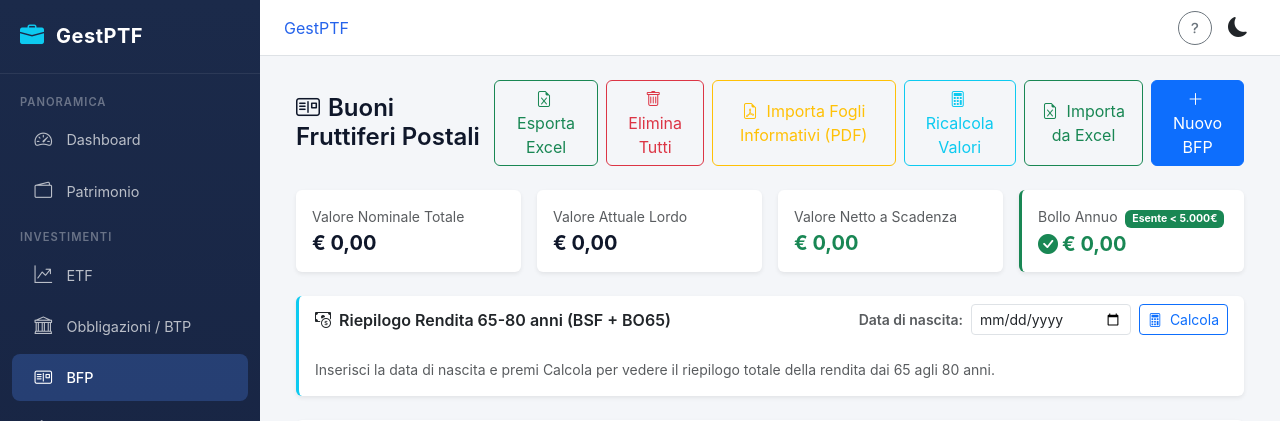
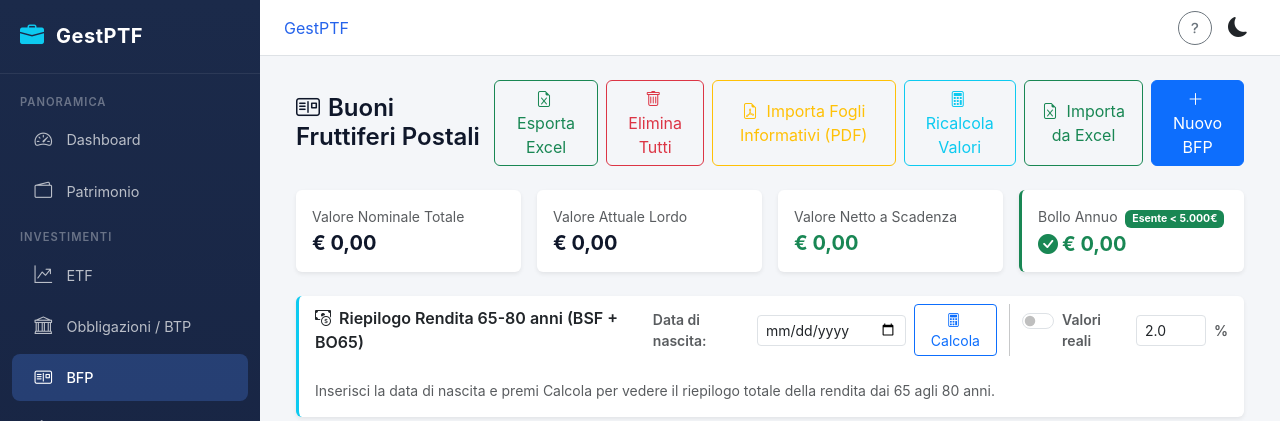
Before and after one commit to nemorfol/gestptf, a Flask app: page /bfp/ in a window 1280 px wide. Shown: the top 421 px of the page. Run offline with Flask 3, Linux system fonts and the light colour scheme; data that the repository does not hold is empty; some libraries are stand-ins or nearby versions.

Commit message:
Add inflation-adjusted values toggle to BFP rendita section
Checkbox 'Valori reali' with configurable inflation rate (default 2%)
deflates all rendita values to today's purchasing power. Uses precise
per-BFP deflators based on years to age 65 and mid-point of rendita
period. Shows deflator info and 'reale' badge on affected values.

Co-Authored-By: Claude Opus 4.6 (1M context) <noreply@anthropic.com>

```diff
--- a/templates/bfp.html
+++ b/templates/bfp.html
@@ -93,6 +93,14 @@
                 <button class="btn btn-sm btn-outline-primary" id="btnCalcolaRenditaTotale">
                     <i class="bi bi-calculator me-1"></i> Calcola
                 </button>
+                <div class="vr mx-1"></div>
+                <div class="form-check form-switch mb-0">
+                    <input class="form-check-input" type="checkbox" id="chkInflazione">
+                    <label class="form-check-label small text-muted" for="chkInflazione">Valori reali</label>
+                </div>
+                <input type="number" step="0.1" min="0" max="10" class="form-control form-control-sm" id="txtInflazione"
+                       value="2.0" style="width:70px" title="Inflazione media annua %">
+                <span class="small text-muted">%</span>
             </div>
         </div>
         <div class="card-body" id="renditaTotaleBody">
@@ -493,36 +501,52 @@
             var d = res.data;
             var fc = function(v) { return new Intl.NumberFormat('it-IT', {style:'currency', currency:'EUR'}).format(v || 0); };
 
+            // Inflation deflator
+            var useInflation = document.getElementById('chkInflazione').checked;
+            var inflRate = parseFloat(document.getElementById('txtInflazione').value) / 100 || 0;
+            // Years from today to age 65
+            var nascitaDate = new Date(dn);
+            var oggi = new Date();
+            var anni65 = 65 - ((oggi - nascitaDate) / (365.25 * 86400000));
+            if (anni65 < 0) anni65 = 0;
+            // Deflator at age 65
+            var defl65 = useInflation ? Math.pow(1 + inflRate, anni65) : 1;
+            // Average deflator for 15-year rendita (mid-point = 65 + 7.5 years from today)
+            var deflMid = useInflation ? Math.pow(1 + inflRate, anni65 + 7.5) : 1;
+            // Deflate function
+            var df = function(v, deflator) { return useInflation ? v / deflator : v; };
+            var inflLabel = useInflation ? ' <span class="badge bg-info-subtle text-info">reale</span>' : '';
+
             var html = '<div class="row g-3 mb-3 row-cols-2 row-cols-lg-5">';
             html += '<div class="col"><div class="card border-0 bg-body-secondary"><div class="card-body py-2 text-center">';
-            html += '<p class="text-muted mb-0 small">Valore al 65&deg; anno</p>';
-            html += '<h5 class="mb-0 fw-bold text-primary">' + fc(d.totale_valore_65) + '</h5>';
+            html += '<p class="text-muted mb-0 small">Valore al 65&deg; anno' + inflLabel + '</p>';
+            html += '<h5 class="mb-0 fw-bold text-primary">' + fc(df(d.totale_valore_65, defl65)) + '</h5>';
             html += '<small class="text-muted">Nominale: ' + fc(d.totale_nominale) + '</small>';
             html += '</div></div></div>';
 
             html += '<div class="col"><div class="card border-0 bg-body-secondary"><div class="card-body py-2 text-center">';
-            html += '<p class="text-muted mb-0 small">Rata Mensile Netta</p>';
-            html += '<h4 class="mb-0 fw-bold text-success">' + fc(d.totale_mensile_netta) + '</h4>';
-            html += '<small class="text-muted">Post bollo: ' + fc(d.totale_mensile_netta_post_bollo) + '</small>';
+            html += '<p class="text-muted mb-0 small">Rata Mensile Netta' + inflLabel + '</p>';
+            html += '<h4 class="mb-0 fw-bold text-success">' + fc(df(d.totale_mensile_netta, deflMid)) + '</h4>';
+            html += '<small class="text-muted">Post bollo: ' + fc(df(d.totale_mensile_netta_post_bollo, deflMid)) + '</small>';
             html += '</div></div></div>';
 
             html += '<div class="col"><div class="card border-0 bg-body-secondary"><div class="card-body py-2 text-center">';
-            html += '<p class="text-muted mb-0 small">Rata Annua Netta</p>';
-            html += '<h5 class="mb-0 fw-bold text-primary">' + fc(d.totale_annua_netta) + '</h5>';
-            html += '<small class="text-muted">Post bollo: ' + fc(d.totale_annua_netta_post_bollo) + '</small>';
+            html += '<p class="text-muted mb-0 small">Rata Annua Netta' + inflLabel + '</p>';
+            html += '<h5 class="mb-0 fw-bold text-primary">' + fc(df(d.totale_annua_netta, deflMid)) + '</h5>';
+            html += '<small class="text-muted">Post bollo: ' + fc(df(d.totale_annua_netta_post_bollo, deflMid)) + '</small>';
             html += '</div></div></div>';
 
             html += '<div class="col"><div class="card border-0 bg-body-secondary"><div class="card-body py-2 text-center">';
-            html += '<p class="text-muted mb-0 small">Totale Rendita (15 anni)</p>';
-            html += '<h5 class="mb-0 fw-bold">' + fc(d.totale_rendita_15_anni_netta) + '</h5>';
-            html += '<small class="text-muted">Post bollo: ' + fc(d.totale_rendita_15_anni_netta_post_bollo) + '</small>';
+            html += '<p class="text-muted mb-0 small">Totale Rendita (15 anni)' + inflLabel + '</p>';
+            html += '<h5 class="mb-0 fw-bold">' + fc(df(d.totale_rendita_15_anni_netta, deflMid)) + '</h5>';
+            html += '<small class="text-muted">Post bollo: ' + fc(df(d.totale_rendita_15_anni_netta_post_bollo, deflMid)) + '</small>';
             html += '</div></div></div>';
 
             html += '<div class="col"><div class="card border-0 bg-body-secondary"><div class="card-body py-2 text-center">';
-            html += '<p class="text-muted mb-0 small">Bollo Annuo Totale</p>';
+            html += '<p class="text-muted mb-0 small">Bollo Annuo Totale' + inflLabel + '</p>';
             if (d.totale_bollo_annuo > 0) {
-                html += '<h5 class="mb-0 fw-bold text-warning">' + fc(d.totale_bollo_annuo) + '</h5>';
-                html += '<small class="text-muted">In 15 anni: ' + fc(d.totale_bollo_15_anni) + '</small>';
+                html += '<h5 class="mb-0 fw-bold text-warning">' + fc(df(d.totale_bollo_annuo, defl65)) + '</h5>';
+                html += '<small class="text-muted">In 15 anni: ' + fc(df(d.totale_bollo_15_anni, deflMid)) + '</small>';
             } else {
                 html += '<h5 class="mb-0 fw-bold text-success"><i class="bi bi-check-circle-fill me-1"></i>Esente</h5>';
                 html += '<small class="text-muted">Totale BFP &lt; 5.000 &euro;</small>';
@@ -531,33 +555,63 @@
 
             html += '</div>';
 
+            if (useInflation) {
+                html += '<div class="alert alert-info py-1 px-2 small mb-3"><i class="bi bi-info-circle me-1"></i>';
+                html += 'Valori in EUR di oggi con inflazione media ' + (inflRate * 100).toFixed(1) + '% annuo. ';
+                html += 'Deflatore al 65&deg;: &divide;' + defl65.toFixed(2) + ' | medio rendita: &divide;' + deflMid.toFixed(2);
+                html += '</div>';
+            }
+
             // Detail table per buono
             if (d.dettaglio && d.dettaglio.length > 0) {
                 html += '<div class="table-responsive"><table class="table table-sm table-hover align-middle mb-0">';
                 html += '<thead><tr><th>Tipologia</th><th>Data Sottoscr.</th><th class="text-end">Nominale</th>';
-                html += '<th class="text-end">Et&agrave; Sottoscr.</th><th class="text-end">Val. al 65&deg;</th>';
+                html += '<th class="text-end">Et&agrave; Sottoscr.</th><th class="text-end">Val. al 65&deg;' + inflLabel + '</th>';
                 html += '<th class="text-end">Bollo Annuo</th>';
-                html += '<th class="text-end">Rata Mensile Netta</th><th class="text-end">Netta Post Bollo</th><th class="text-end">Rata Mensile Lorda</th></tr></thead><tbody>';
+                html += '<th class="text-end">Rata Mens. Netta' + inflLabel + '</th><th class="text-end">Netta Post Bollo' + inflLabel + '</th><th class="text-end">Rata Mens. Lorda</th></tr></thead><tbody>';
                 d.dettaglio.forEach(function(b) {
+                    // Per-BFP deflator: years from subscription to age 65
+                    var bEta = b.eta_sottoscrizione;
+                    var bAnni65 = 65 - bEta;
+                    if (bAnni65 < 0) bAnni65 = 0;
+                    // Years from today to when this BFP reaches 65
+                    var bDataSott = new Date(b.data_sottoscrizione);
+                    var anniDaOggi65 = ((bDataSott.getTime() + bAnni65 * 365.25 * 86400000) - oggi.getTime()) / (365.25 * 86400000);
+                    if (anniDaOggi65 < 0) anniDaOggi65 = 0;
+                    var bDefl65 = useInflation ? Math.pow(1 + inflRate, anniDaOggi65) : 1;
+                    var bDeflMid = useInflation ? Math.pow(1 + inflRate, anniDaOggi65 + 7.5) : 1;
+
                     var etaLabel = Math.floor(b.eta_sottoscrizione) + 'a';
                     if (b.eta_sottoscrizione % 1 >= 0.5) etaLabel += ' 6m';
                     html += '<tr><td><small>' + b.tipologia + '</small></td>';
                     html += '<td><small>' + b.data_sottoscrizione.substring(0,10) + '</small></td>';
                     html += '<td class="text-end"><small>' + fc(b.valore_nominale) + '</small></td>';
                     html += '<td class="text-end"><small>' + etaLabel + '</small></td>';
-                    html += '<td class="text-end"><small>' + fc(b.valore_al_65_netto) + '</small></td>';
+                    html += '<td class="text-end"><small>' + fc(df(b.valore_al_65_netto, bDefl65)) + '</small></td>';
                     html += '<td class="text-end text-warning"><small>' + (b.bollo_annuo > 0 ? fc(b.bollo_annuo) : '<i class="bi bi-check-circle-fill text-success"></i> Esente') + '</small></td>';
-                    html += '<td class="text-end text-success"><small>' + fc(b.rata_mensile_netta) + '</small></td>';
-                    html += '<td class="text-end text-success fw-bold"><small>' + fc(b.rata_mensile_netta_post_bollo) + '</small></td>';
+                    html += '<td class="text-end text-success"><small>' + fc(df(b.rata_mensile_netta, bDeflMid)) + '</small></td>';
+                    html += '<td class="text-end text-success fw-bold"><small>' + fc(df(b.rata_mensile_netta_post_bollo, bDeflMid)) + '</small></td>';
                     html += '<td class="text-end"><small>' + fc(b.rata_mensile_lorda) + '</small></td></tr>';
                 });
                 html += '</tbody></table></div>';
-                html += '<p class="text-muted small mt-2 mb-0"><i class="bi bi-info-circle me-1"></i>' + d.num_buoni + ' buoni con rendita (BSF + BO65). Valori minimi garantiti, al netto della rivalutazione all\'inflazione.</p>';
+                var noteText = d.num_buoni + ' buoni con rendita (BSF + BO65). Valori minimi garantiti.';
+                if (useInflation) noteText += ' I valori "reale" sono espressi in EUR di oggi.';
+                html += '<p class="text-muted small mt-2 mb-0"><i class="bi bi-info-circle me-1"></i>' + noteText + '</p>';
             }
 
             document.getElementById('renditaTotaleBody').innerHTML = html;
         })
         .catch(function(err) { hideLoading(); PM.Toast.show('Errore: ' + err.message, 'error'); });
+    });
+
+    // Re-calculate when inflation toggle/value changes
+    document.getElementById('chkInflazione').addEventListener('change', function() {
+        document.getElementById('btnCalcolaRenditaTotale').click();
+    });
+    document.getElementById('txtInflazione').addEventListener('change', function() {
+        if (document.getElementById('chkInflazione').checked) {
+            document.getElementById('btnCalcolaRenditaTotale').click();
+        }
     });
 
     // --- Load available series into dropdown ---
```
